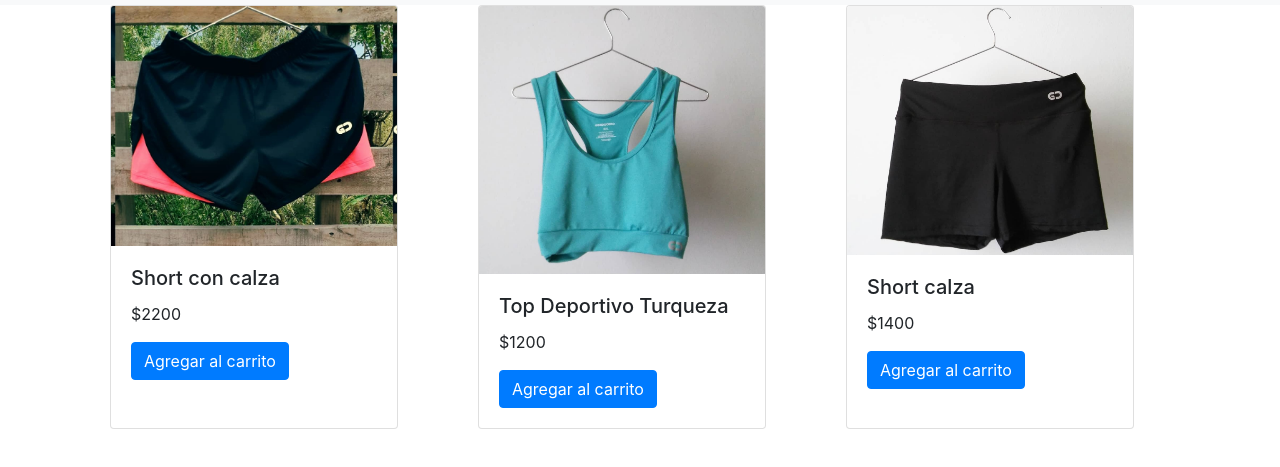
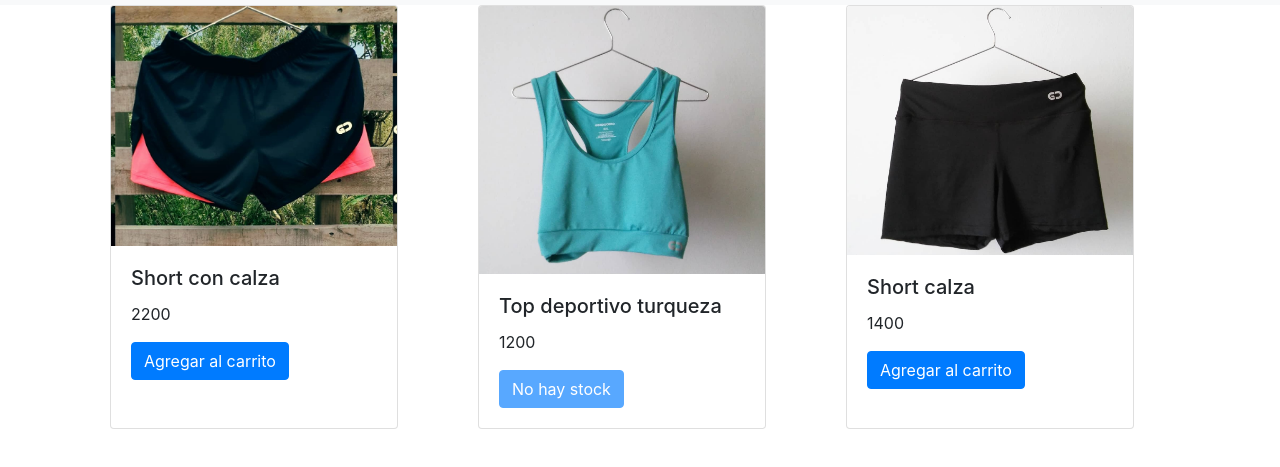
Before and after one commit to Caromponce/JAF-Sport, a plain HTML site: page index.html in a window 1280 px wide. Shown: the part 51-518 px from the top of the page. Drawn offline with nearby package versions, Linux system fonts and the light colour scheme.

Commit message:
stock DOM

```diff
--- a/index.html
+++ b/index.html
@@ -64,31 +64,7 @@
     <main>
         <section>
             <div class="container">
-                <div class="row">
-                    <div class="card card--inicio" style="width: 18rem;">
-                        <img src="res/shortConCalza2.jpg" class="card-img-top" alt="...">
-                        <div class="card-body">
-                            <h5 class="card-title">Short con calza</h5>
-                            <p class="card-text">$2200</p>
-                            <a href="#" class="btn btn-primary" onclick="sumarAlCarrito(0)">Agregar al carrito</a>
-                        </div>
-                    </div>
-                    <div class="card card--inicio" style="width: 18rem;">
-                        <img src="res/topDeportivoTurquesa.jpg" class="card-img-top" alt="...">
-                        <div class="card-body">
-                            <h5 class="card-title">Top Deportivo Turqueza</h5>
-                            <p class="card-text">$1200</p>
-                            <a href="#" class="btn btn-primary" onclick="sumarAlCarrito(1)">Agregar al carrito</a>
-                        </div>
-                    </div>
-                    <div class="card card--inicio" style="width: 18rem;">
-                        <img src="res/shortCalza.jpg" class="card-img-top" alt="...">
-                        <div class="card-body">
-                            <h5 class="card-title">Short calza</h5>
-                            <p class="card-text">$1400</p>
-                            <a href="#" class="btn btn-primary" onclick="sumarAlCarrito(2)">Agregar al carrito</a>
-                        </div>
-                    </div>
+                <div class="row" id="containerTarjetas">
                 </div>
             </div>
         </section>
--- a/script.js
+++ b/script.js
@@ -9,14 +9,38 @@ class Producto {
         carritoPrecio = carritoPrecio + this.precio;
     }
 }
+var productosBDD = [{
+        'nombre': 'Short con calza',
+        'urlImagen': 'res/shortConCalza2.jpg',
+        'precio': 2200,
+        'stock': 5
+    },
+    {
+        'nombre': 'Top deportivo turqueza',
+        'urlImagen': 'res/topDeportivoTurquesa.jpg',
+        'precio': 1200,
+        'stock': 0
+    },
+    {
+        'nombre': 'Short calza',
+        'urlImagen': 'res/shortCalza.jpg',
+        'precio': 1400,
+        'stock': 8
+    }
+];
 
-let producto1 = new Producto('Short con calza', 'res/shortConCalza2.jpg', 2200, 5);
-let producto2 = new Producto('Top deportivo turqueza', 'res/topDeportivoTurquesa.jpg', 1200, 6);
-let producto3 = new Producto('Short calza', 'res/shortCalza.jpg', 1400, 8);
+var tarjetaHTML = '';
 
+var productos = [];
+for (let indiceBDD = 0; indiceBDD < productosBDD.length; indiceBDD++) {
+    let producto = new Producto(productosBDD[indiceBDD]['nombre'], productosBDD[indiceBDD]['urlImagen'], productosBDD[indiceBDD]['precio'], productosBDD[indiceBDD]['stock']);
+    productos.push(producto);
+    cargarTarjetas(producto, indiceBDD);
+}
+var containerTarjetas = document.getElementById('containerTarjetas');
+containerTarjetas.innerHTML = tarjetaHTML;
 var carritoPrecio = 0;
 
-var productos = [producto1, producto2, producto3];
 var objetosCarritos = [];
 
 function sumarAlCarrito(indice) {
@@ -24,3 +48,24 @@ function sumarAlCarrito(indice) {
     objetosCarritos.push(productos[indice]);
     console.log(`La suma de su carrito es: ${carritoPrecio}`);
 }
+
+function cargarTarjetas(productoParaCargarHTML, indiceBDD) {
+    let disponibilidadStock = '';
+    let btnDeshabilitado;
+    if (productoParaCargarHTML.stock > 0) {
+        disponibilidadStock = 'Agregar al carrito';
+    } else {
+        disponibilidadStock = 'No hay stock';
+        btnDeshabilitado = 'disabled';
+    }
+    tarjetaHTML = tarjetaHTML +
+        `<div class="card card--inicio" style="width: 18rem;">
+            <img src="${productoParaCargarHTML.urlImagen}" class="card-img-top" alt="...">
+            <div class="card-body">
+                <h5 class="card-title">${productoParaCargarHTML.nombre}</h5>
+                <p class="card-text">${productoParaCargarHTML.precio}</p>
+                <a href="#" class="btn btn-primary ${btnDeshabilitado}" onclick="sumarAlCarrito(${indiceBDD})">${disponibilidadStock}</a>
+            </div>
+        </div>
+`
+}
```
